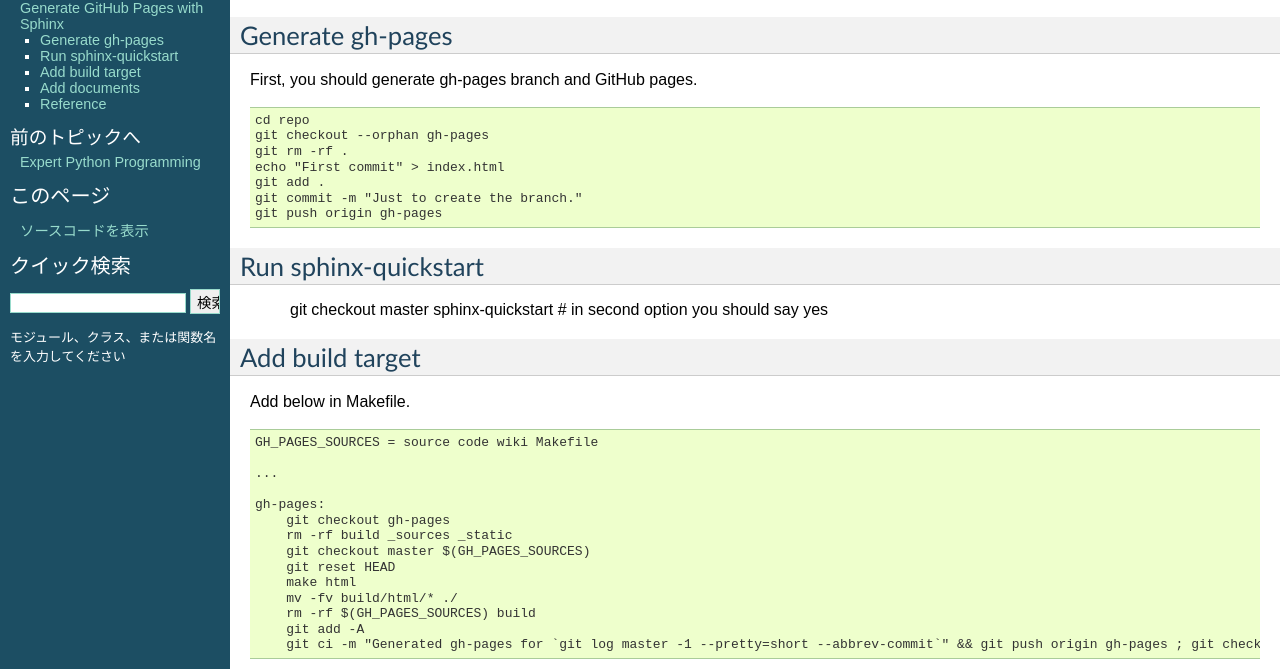
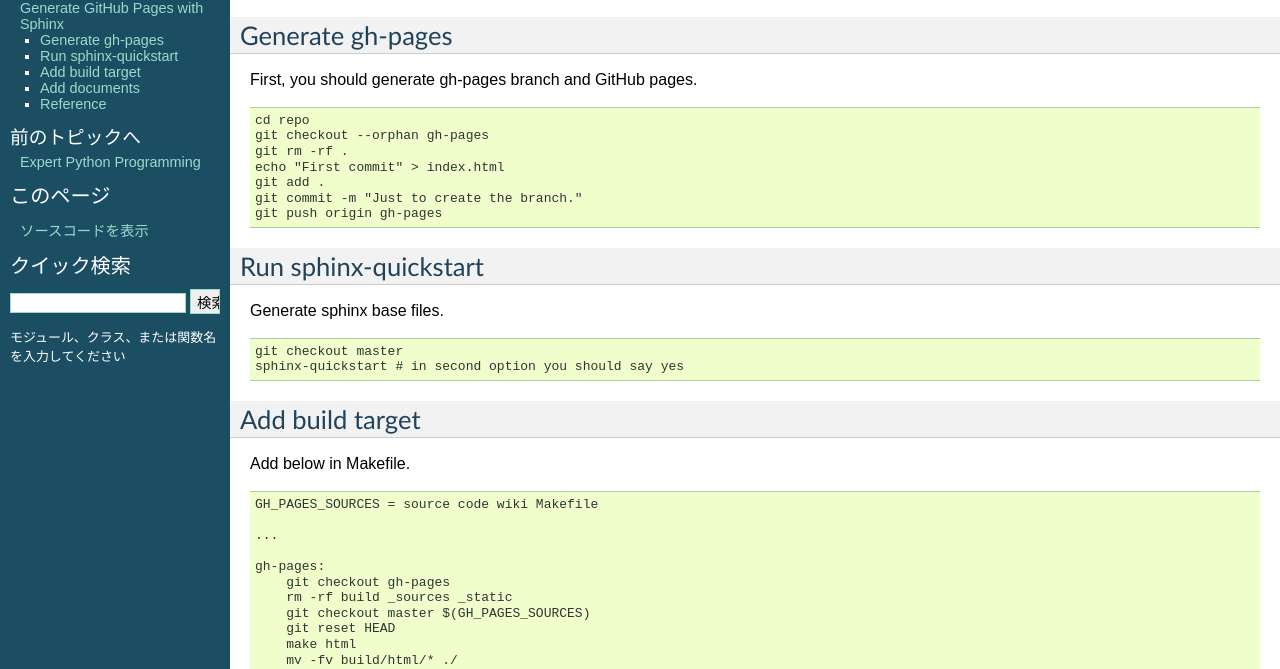
Before and after one commit to wkentaro/reference, a plain HTML site: page generate_gh-pages_with_sphinx.html in a window 1280 px wide. Shown: the part 79-748 px from the top of the page. Drawn offline with Linux system fonts and the light colour scheme.

Commit message:
Generated gh-pages for commit 09c6887 Author: Kentaro Wada <www.kentaro.wada@gmail.com>
    change project name ref->reference

```diff
--- a/generate_gh-pages_with_sphinx.html
+++ b/generate_gh-pages_with_sphinx.html
@@ -63,9 +63,11 @@
 </div>
 <div class="section" id="run-sphinx-quickstart">
 <h2>Run sphinx-quickstart<a class="headerlink" href="#run-sphinx-quickstart" title="このヘッドラインへのパーマリンク">¶</a></h2>
-<blockquote>
-<div>git checkout master
-sphinx-quickstart # in second option you should say yes</div></blockquote>
+<p>Generate sphinx base files.</p>
+<div class="highlight-python"><div class="highlight"><pre>git checkout master
+sphinx-quickstart # in second option you should say yes
+</pre></div>
+</div>
 </div>
 <div class="section" id="add-build-target">
 <h2>Add build target<a class="headerlink" href="#add-build-target" title="このヘッドラインへのパーマリンク">¶</a></h2>
```
Also changed, not shown: searchindex.js (+1 -1 lines), _sources/generate_gh-pages_with_sphinx.txt.
